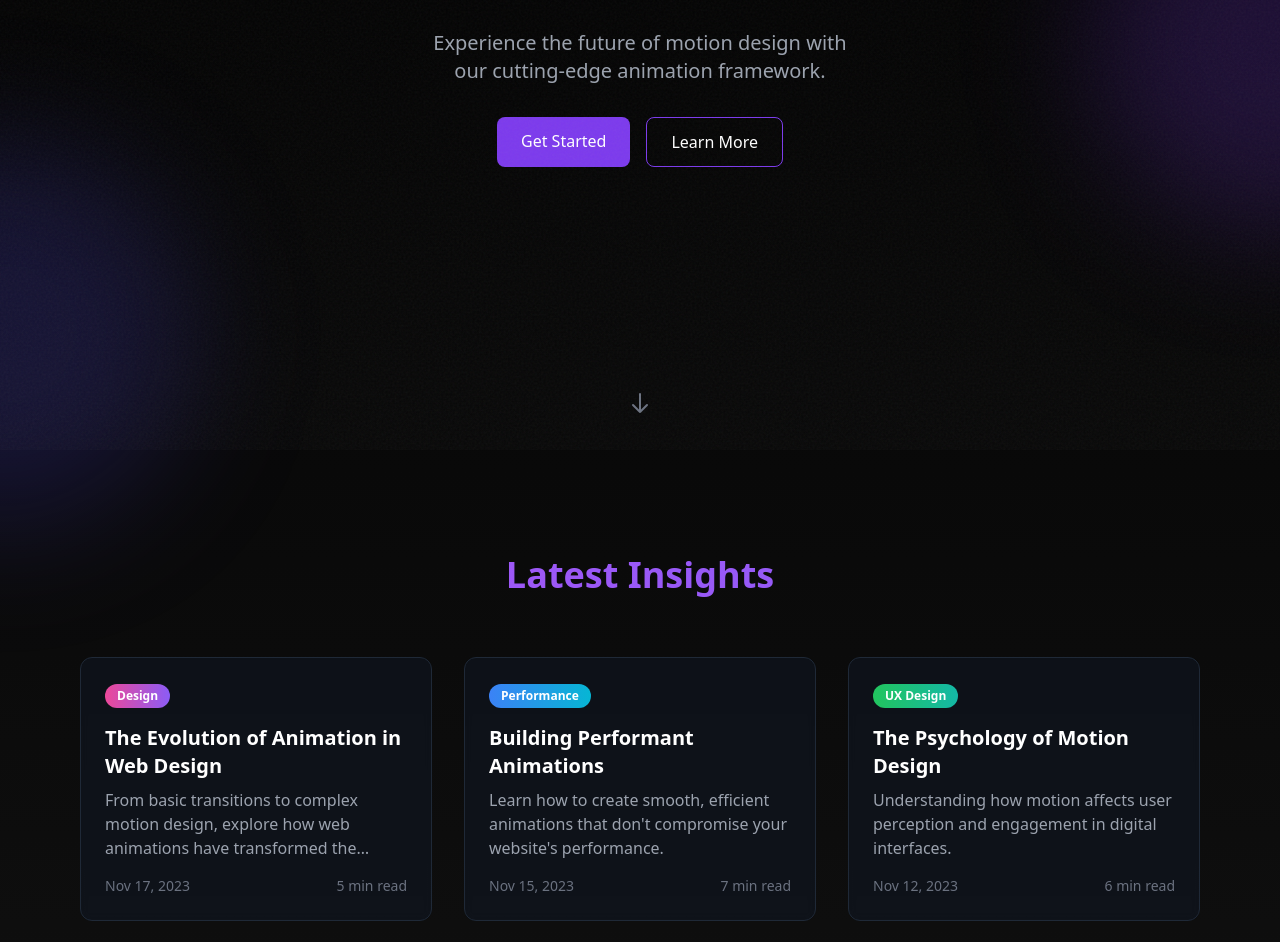
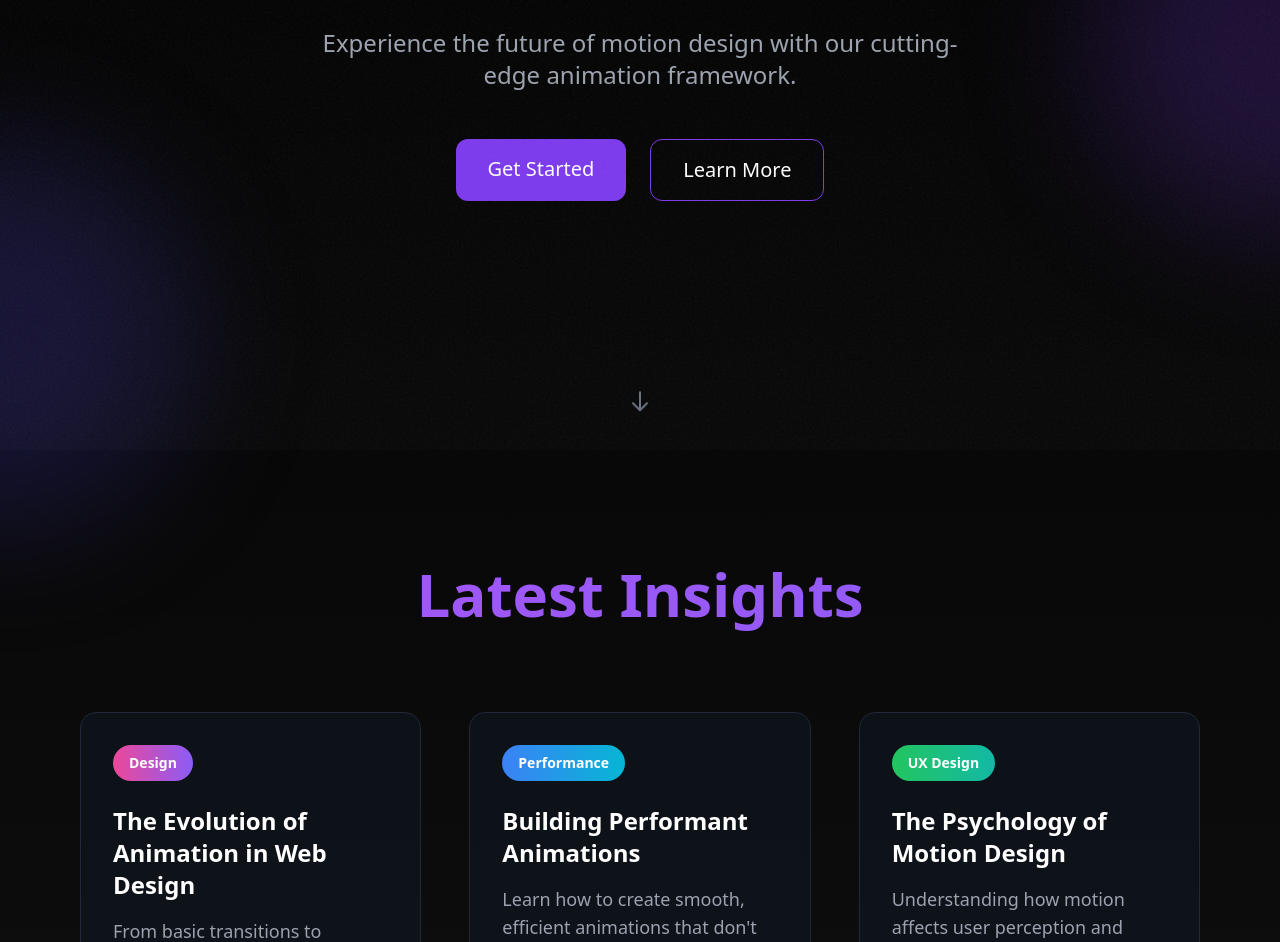
Before and after one commit to cashys/smooth, a Next.js app: page / in a window 1280 px wide. Shown: the part 350-1292 px from the top of the page. Built offline with nearby package versions, Linux system fonts and the light colour scheme.

Commit message:
feat: increase UI element sizes by 40%

```diff
--- a/app/blog/[slug]/page.tsx
+++ b/app/blog/[slug]/page.tsx
@@ -101,26 +101,26 @@ export default function BlogPost() {
         </svg>
       </Link>
 
-      <article className="max-w-4xl mx-auto px-4 py-24">
-        <header className="blog-header opacity-0 mb-16 text-center">
-          <div className={`inline-block text-sm font-semibold px-4 py-2 rounded-full bg-gradient-to-r ${post.gradient} mb-6`}>
+      <article className="max-w-5xl mx-auto px-8 py-32">
+        <header className="blog-header opacity-0 mb-20 text-center">
+          <div className={`inline-block text-lg font-semibold px-6 py-3 rounded-full bg-gradient-to-r ${post.gradient} mb-8`}>
             {post.category}
           </div>
-          <h1 className="text-5xl font-bold mb-6 bg-gradient-to-r from-purple-500 via-violet-500 to-indigo-500 text-transparent bg-clip-text leading-relaxed pb-1">
+          <h1 className="text-6xl font-bold mb-8 bg-gradient-to-r from-purple-500 via-violet-500 to-indigo-500 text-transparent bg-clip-text leading-relaxed pb-1">
             {post.title}
           </h1>
-          <div className="flex items-center justify-center gap-4 text-gray-400">
+          <div className="flex items-center justify-center gap-6 text-gray-400 text-xl">
             <span>{post.date}</span>
             <span>•</span>
             <span>{post.readTime}</span>
           </div>
         </header>
 
-        <div className="prose prose-invert prose-violet max-w-none">
+        <div className="prose prose-invert prose-violet prose-lg max-w-none">
           {post.content.map((paragraph, index) => (
             <p
               key={index}
-              className="blog-paragraph opacity-0 text-gray-300 leading-relaxed mb-6 text-lg animate-fade-in"
+              className="blog-paragraph opacity-0 text-gray-300 leading-relaxed mb-8 text-xl animate-fade-in"
             >
               {paragraph}
             </p>
--- a/app/message/page.tsx
+++ b/app/message/page.tsx
@@ -67,15 +67,15 @@ export default function Message() {
         </svg>
       </Link>
 
-      <div className="flex flex-col items-center justify-center min-h-screen p-4">
-        <div className="message opacity-0 text-center max-w-2xl">
-          <p className="text-2xl text-gray-300 mb-8">
+      <div className="flex flex-col items-center justify-center min-h-screen p-8">
+        <div className="message opacity-0 text-center max-w-3xl">
+          <p className="text-3xl text-gray-300 mb-12">
             I didn&apos;t know what to do with that button, but the landing page looked kind of weird without it.
           </p>
-          <p className="text-xl text-gray-400">- Cash</p>
+          <p className="text-2xl text-gray-400">- Cash</p>
         </div>
 
-        <div className="counter opacity-0 fixed bottom-8 text-gray-500">
+        <div className="counter opacity-0 fixed bottom-12 text-gray-500 text-xl">
           Redirecting you back to the landing page in {countdown} seconds...
         </div>
       </div>
--- a/app/page.tsx
+++ b/app/page.tsx
@@ -63,24 +63,24 @@ export default function Home() {
         <div className="gritty-texture" />
 
         <div className="text-center z-10">
-          <h1 className="title text-7xl font-bold mb-6 bg-gradient-to-r from-purple-500 via-violet-500 to-indigo-500 text-transparent bg-clip-text">
+          <h1 className="title text-8xl font-bold mb-8 bg-gradient-to-r from-purple-500 via-violet-500 to-indigo-500 text-transparent bg-clip-text">
             smooth.
           </h1>
 
-          <p className="description text-xl text-gray-400 mb-8 max-w-md">
+          <p className="description text-2xl text-gray-400 mb-12 max-w-2xl">
             Experience the future of motion design with our cutting-edge animation framework.
           </p>
 
-          <div className="flex gap-4 justify-center mt-8">
+          <div className="flex gap-6 justify-center mt-12">
             <Link
               href="/message"
-              className="nav-button px-6 py-3 rounded-lg bg-violet-600 hover:bg-violet-700 transition-colors"
+              className="nav-button px-8 py-4 rounded-xl text-xl bg-violet-600 hover:bg-violet-700 transition-colors"
             >
               Get Started
             </Link>
             <Link
               href="/message"
-              className="nav-button px-6 py-3 rounded-lg border border-violet-600 hover:bg-violet-600/10 transition-colors"
+              className="nav-button px-8 py-4 rounded-xl text-xl border border-violet-600 hover:bg-violet-600/10 transition-colors"
             >
               Learn More
             </Link>
@@ -107,31 +107,31 @@ export default function Home() {
 
       {/* Blog Posts Section */}
       <section className="px-4 py-24 max-w-6xl mx-auto">
-        <h2 className="text-4xl font-bold mb-12 text-center bg-gradient-to-r from-purple-500 to-violet-500 text-transparent bg-clip-text leading-relaxed pb-1">
+        <h2 className="text-6xl font-bold mb-16 text-center bg-gradient-to-r from-purple-500 to-violet-500 text-transparent bg-clip-text leading-relaxed pb-1">
           Latest Insights
         </h2>
 
-        <div className="grid gap-8 md:grid-cols-2 lg:grid-cols-3">
+        <div className="grid gap-12 md:grid-cols-2 lg:grid-cols-3">
           {blogPosts.map((post, index) => (
             <Link
               href={`/blog/${post.slug}`}
               key={index}
               className="blog-post cursor-pointer"
             >
-              <article className="relative overflow-hidden rounded-xl bg-gray-900/50 backdrop-blur-sm border border-gray-800 p-6 h-full transition-all duration-300 hover:transform hover:-translate-y-2 hover:shadow-2xl hover:shadow-purple-500/10">
-                <div className={`category text-xs font-semibold px-3 py-1 rounded-full bg-gradient-to-r ${post.gradient} inline-block`}>
+              <article className="relative overflow-hidden rounded-2xl bg-gray-900/50 backdrop-blur-sm border border-gray-800 p-8 h-full transition-all duration-300 hover:transform hover:-translate-y-2 hover:shadow-2xl hover:shadow-purple-500/10">
+                <div className={`category text-sm font-semibold px-4 py-2 rounded-full bg-gradient-to-r ${post.gradient} inline-block`}>
                   {post.category}
                 </div>
 
-                <h3 className="text-xl font-bold mt-4 mb-2 hover:text-violet-400 transition-colors">
+                <h3 className="text-2xl font-bold mt-6 mb-4 hover:text-violet-400 transition-colors">
                   {post.title}
                 </h3>
 
-                <p className="text-gray-400 mb-4 line-clamp-3">
+                <p className="text-lg text-gray-400 mb-6 line-clamp-3">
                   {post.excerpt}
                 </p>
 
-                <div className="flex items-center justify-between text-sm text-gray-500">
+                <div className="flex items-center justify-between text-base text-gray-500">
                   <span>{post.date}</span>
                   <span>{post.readTime}</span>
                 </div>
```
